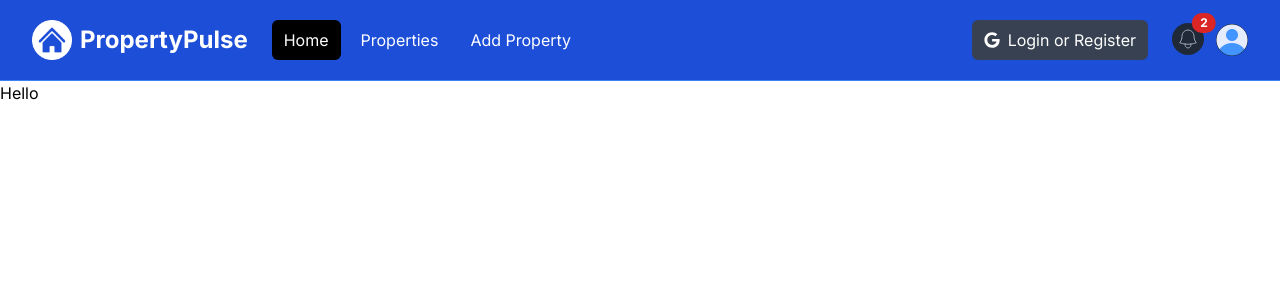
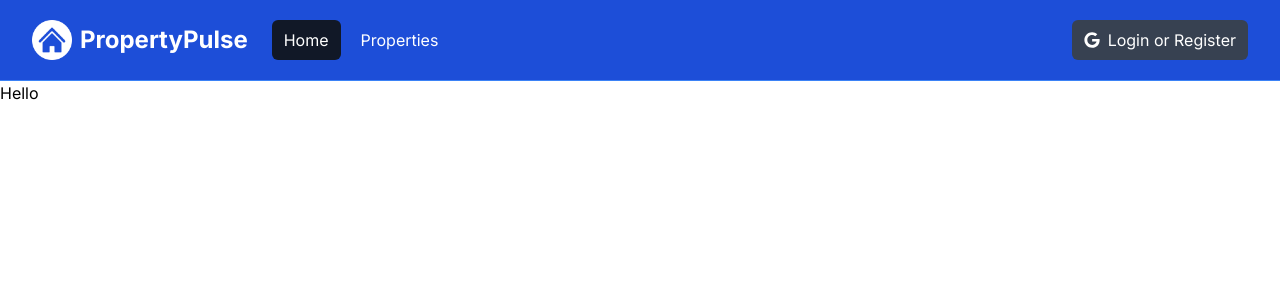
Before and after one commit to igor-hara/property-rental-app, a Next.js app: page / in a window 1280 px wide. Shown: the top 300 px of the page. Built offline with nearby package versions, Linux system fonts and the light colour scheme.

Commit message:
add/dynamic active class for Links

```diff
--- a/components/Navbar.jsx
+++ b/components/Navbar.jsx
@@ -1,5 +1,6 @@
 'use client'
 import { useState } from 'react'
+import { usePathname } from 'next/navigation'
 import Image from 'next/image'
 import logo from '../assets/images/logo-white.png'
 import profileDefault from '../assets/images/profile.png'
@@ -10,6 +11,9 @@
 const Navbar = () => {
   const [isMobileMenuOpen, setIsMobileMenuOpen] = useState(false)
   const [isMobileProfileMenuOpen, setIsMobileProfileMenuOpen] = useState(false)
+  const [isLoggedIn, setIsLoggedIn] = useState(false)
+
+  const pathname = usePathname()
 
   const toggleMobileMenu = () => {
     setIsMobileMenuOpen(!isMobileMenuOpen)
@@ -65,27 +69,31 @@
               <div className='flex space-x-2'>
                 <Link
                   href='/'
-                  className='text-white bg-black hover:bg-gray-900 hover:text-white rounded-md px-3 py-2'
+                  className={`${pathname === '/' ? 'bg-gray-900' : ''} text-white hover:bg-gray-900 hover:text-white rounded-md px-3 py-2`}
                 >
                   Home
                 </Link>
                 <Link
                   href='/properties'
-                  className='text-white hover:bg-gray-900 hover:text-white rounded-md px-3 py-2'
+                  className={`${pathname === '/properties' ? 'bg-gray-900' : ''} text-white hover:bg-gray-900 hover:text-white rounded-md px-3 py-2`}
                 >
                   Properties
                 </Link>
+
+                {isLoggedIn && (
                   <Link
                     href='/properties/add'
-                  className='text-white hover:bg-gray-900 hover:text-white rounded-md px-3 py-2'
+                    className={`${pathname === '/properties/add' ? 'bg-gray-900' : ''} text-white hover:bg-gray-900 hover:text-white rounded-md px-3 py-2`}
                   >
                     Add Property
                   </Link>
+                )}
               </div>
             </div>
           </div>
 
           {/*Right Side Menu (Logged Out)*/}
+          {!isLoggedIn && (
             <div className='hidden md:block md:ml-6'>
               <div className='flex items-center'>
                 <button className='flex items-center text-white bg-gray-700 hover:bg-gray-900 hover:text-white rounded-md px-3 py-2'>
@@ -94,8 +102,11 @@
                 </button>
               </div>
             </div>
+          )}
 
           {/*Right Side Menu (Logged In)*/}
+
+          {isLoggedIn && (
             <div className='absolute inset-y-0 right-0 flex items-center pr-2 md:static md:inset-auto md:ml-6 md:pr-0'>
               <Link href='/messages' className='relative group'>
                 <button
@@ -177,6 +188,7 @@
                 </div>
               </div>
             </div>
+          )}
         </div>
       </div>
 
@@ -185,26 +197,30 @@
         <div className='space-y-1 px-2 pb-3 pt-2'>
           <Link
             href='/'
-            className='bg-gray-900 text-white block rounded-md px-3 py-2 text-base font-medium'
+            className={`${pathname === '/' ? 'bg-black' : ''}  text-white block rounded-md px-3 py-2 text-base font-medium`}
           >
             Home
           </Link>
           <Link
             href='/properties'
-            className='text-gray-300 hover:bg-gray-700 hover:text-white block rounded-md px-3 py-2 text-base font-medium'
+            className={`${pathname === '/properties' ? 'bg-black' : ''}  text-white block rounded-md px-3 py-2 text-base font-medium`}
           >
             Properties
           </Link>
+          {isLoggedIn && (
             <Link
               href='/properties/add'
-            className='text-gray-300 hover:bg-gray-700 hover:text-white block rounded-md px-3 py-2 text-base font-medium'
+              className={`${pathname === '/properties/add' ? 'bg-black' : ''}  text-white block rounded-md px-3 py-2 text-base font-medium`}
             >
               Add Property
             </Link>
+          )}
+          {!isLoggedIn && (
             <button className='flex items-center text-white bg-gray-700 hover:bg-gray-900 hover:text-white rounded-md px-3 py-2 my-4'>
               <FaGoogle className='text-white mr-2' />
               <span>Login or Register</span>
             </button>
+          )}
         </div>
       </div>
     </nav>
```
Lines whose indentation alone changed are shown as unchanged.
